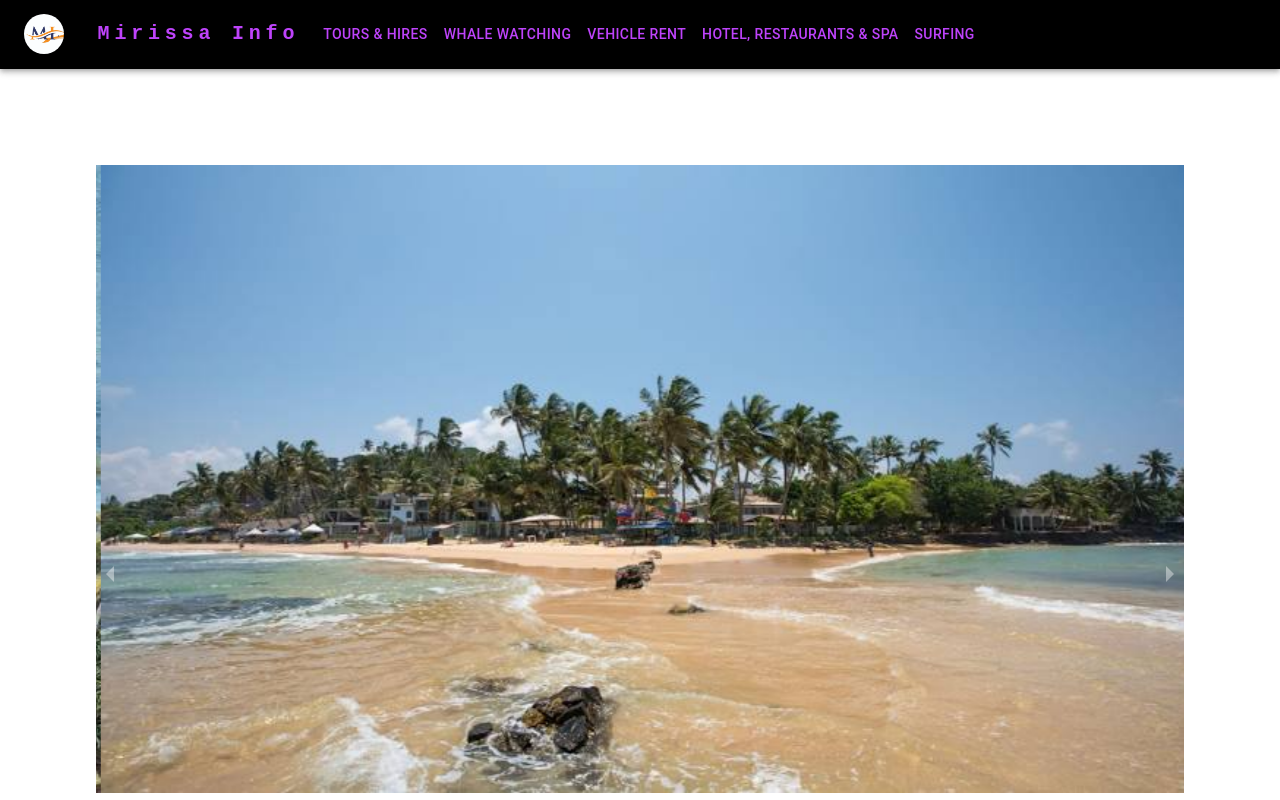
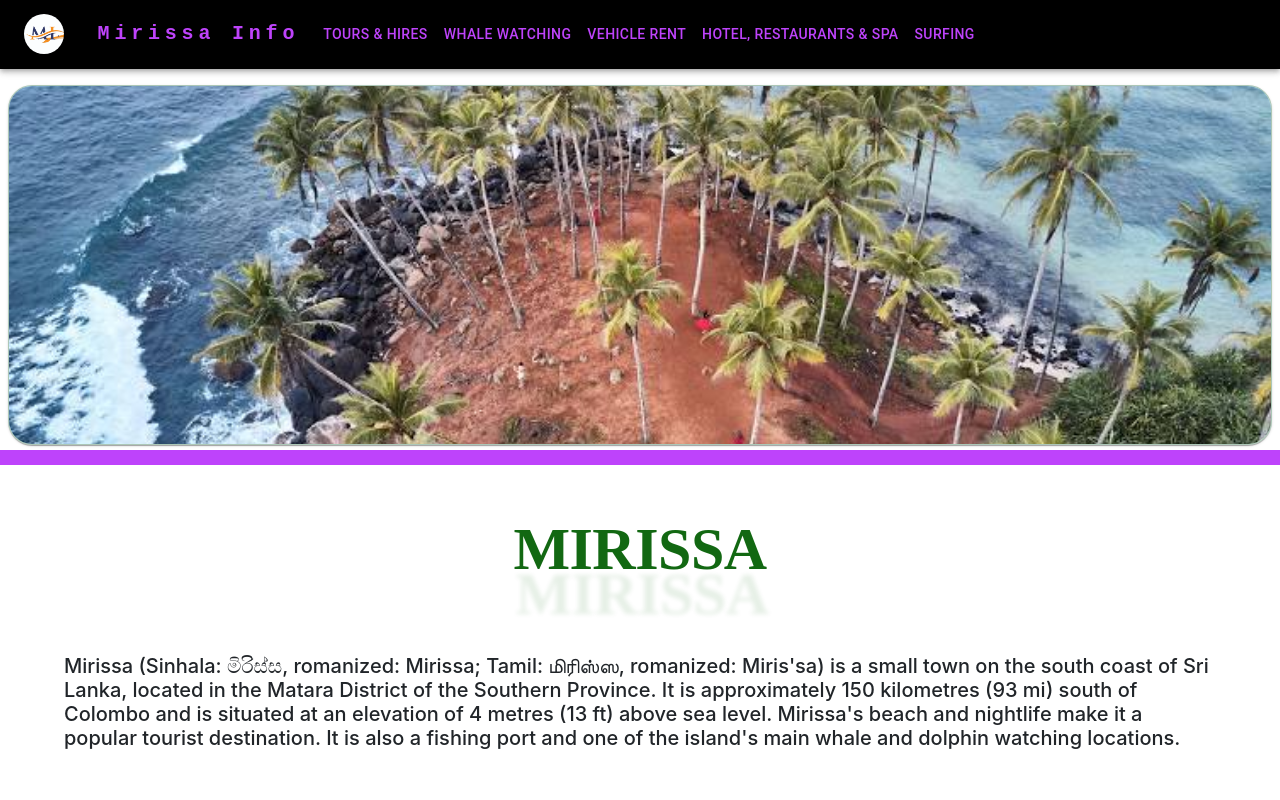
Before and after one commit to KAMADUSHKA/MirissaInforNew, a React (Create React App) app: page / in a window 1280 px wide. Shown: the top 800 px of the page. Built offline with nearby package versions, Linux system fonts and the light colour scheme.

Commit message:
update the main swiper

```diff
--- a/src/Pages/Dashbord.js
+++ b/src/Pages/Dashbord.js
@@ -133,6 +133,25 @@ const CardData = [
   },
 ];
 
+const mainSlider = [
+  {
+    id: 1,
+    img: C1,
+  },
+  {
+    id: 2,
+    img: C2,
+  },
+  {
+    id: 3,
+    img: C3,
+  },
+  {
+    id: 4,
+    img: C4,
+  },
+];
+
 export default function Dashbord() {
   const theme = useTheme();
 
@@ -262,9 +281,75 @@ export default function Dashbord() {
     </Grid>
   );
 
+  const mainSwiper = (item, Key) => (
+    <SwiperSlide>
+      <Grid key={Key} item xs={12} sm={12} md={12} lg={12} xl={12}>
+        <Box
+          sx={{
+            Width: 345,
+            height: 380,
+            backgroundColor: "transparent",
+            // borderRadius: 6,
+            // backgroundColor: "red",
+            border: "transparent",
+            marginTop: 2,
+          }}
+        >
+          <Card
+            sx={{
+              Width: 325,
+              height: 360,
+              borderRadius: 6,
+              backgroundColor: "rgba(127, 235, 170, 0.3)",
+              border: "1px solid rgba(0, 0, 0, 0.2)",
+              marginLeft: 1,
+              marginRight: 1,
+            }}
+            // elevation={5}
+          >
+            <img
+              alt=""
+              src={item.img}
+              style={{
+                width: "100%",
+                height: "100%",
+                objectFit: "cover", // or "contain" based on your requirement
+              }}
+            />
+          </Card>
+          <Box
+            style={{
+              position: "absolute",
+              bottom: 0,
+              width: "100%",
+              height: "15px", // height of the pink line
+              backgroundColor: "#be43fb",
+              // borderBottomLeftRadius: "6px",  // same border radius as the card
+              // borderBottomRightRadius: "6px",  // same border radius as the card
+            }}
+          />
+        </Box>
+      </Grid>
+    </SwiperSlide>
+  );
+
   return (
     <>
-      <Box
+      <Swiper
+        className="mySwiper"
+        autoplay={{
+          delay: 2500,
+          disableOnInteraction: false,
+        }}
+        loop={true}
+        modules={[Autoplay]}
+      >
+        <Grid container spacing={0} marginTop={3} marginBottom={3}>
+          {mainSlider.map((card, key) => mainSwiper(card, key))}
+          {/* {CardData.map((card, key) => swiperCard(card, key))} */}
+        </Grid>
+      </Swiper>
+      {/* <Box
         sx={{
           padding: { xs: 2, lg: 12 },
           display: "flex",
@@ -272,7 +357,6 @@ export default function Dashbord() {
           alignItems: "center",
         }}
       >
-        {/* <Carousel className="main-slide" showThumbs={false} showStatus={false} style={{ maxWidth: '60%' }}> */}
         <Carousel
           className="main-slide"
           autoPlay={true}
@@ -283,43 +367,19 @@ export default function Dashbord() {
           // dotColor="rgba(0, 255, 0)"
         >
           <div>
-            <img
-              src={C1}
-              // src="https://images.unsplash.com/photo-1551963831-b3b1ca40c98e"
-              // height="auto"
-              width="200px"
-              alt=""
-            />
+            <img src={C1} width="200px" alt="" />
           </div>
           <div>
-            <img
-              src={C2}
-              // src="https://images.unsplash.com/photo-1551963831-b3b1ca40c98e"
-              // height="auto"
-              width="200px"
-              alt=""
-            />
+            <img src={C2} width="200px" alt="" />
           </div>
           <div>
-            <img
-              src={C3}
-              // src="https://images.unsplash.com/photo-1551963831-b3b1ca40c98e"
-              // height="auto"
-              width="200px"
-              alt=""
-            />
+            <img src={C3} width="200px" alt="" />
           </div>
           <div>
-            <img
-              src={C4}
-              // src="https://images.unsplash.com/photo-1551963831-b3b1ca40c98e"
-              // height="auto"
-              width="200px"
-              alt=""
-            />
+            <img src={C4} width="200px" alt="" />
           </div>
         </Carousel>
-      </Box>
+      </Box> */}
 
       <br />
       <br />
@@ -454,12 +514,10 @@ export default function Dashbord() {
                   borderRadius: 6,
                   backgroundColor: "rgba(127, 235, 170, 0.3)",
                   border: "1px solid rgba(0, 0, 0, 0.2)",
-
                 }}
                 // elevation={5}
               >
-              <MataraToKadavatha/>
-
+                <MataraToKadavatha />
               </Card>
               {/* </CardActionArea> */}
             </Box>
@@ -486,14 +544,11 @@ export default function Dashbord() {
                 }}
                 // elevation={5}
               >
-              <KadawathaToMatara/>
-
+                <KadawathaToMatara />
               </Card>
               {/* </CardActionArea> */}
             </Box>
           </Grid>
-
-
         </Grid>
         <br />
         <br />
```
Lines whose indentation alone changed are shown as unchanged.
